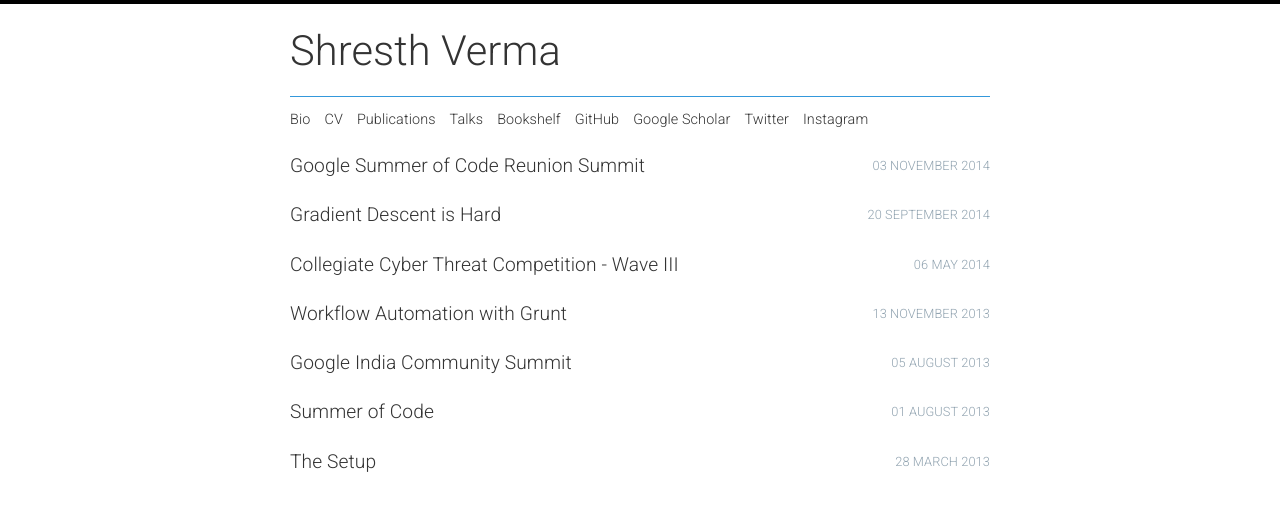
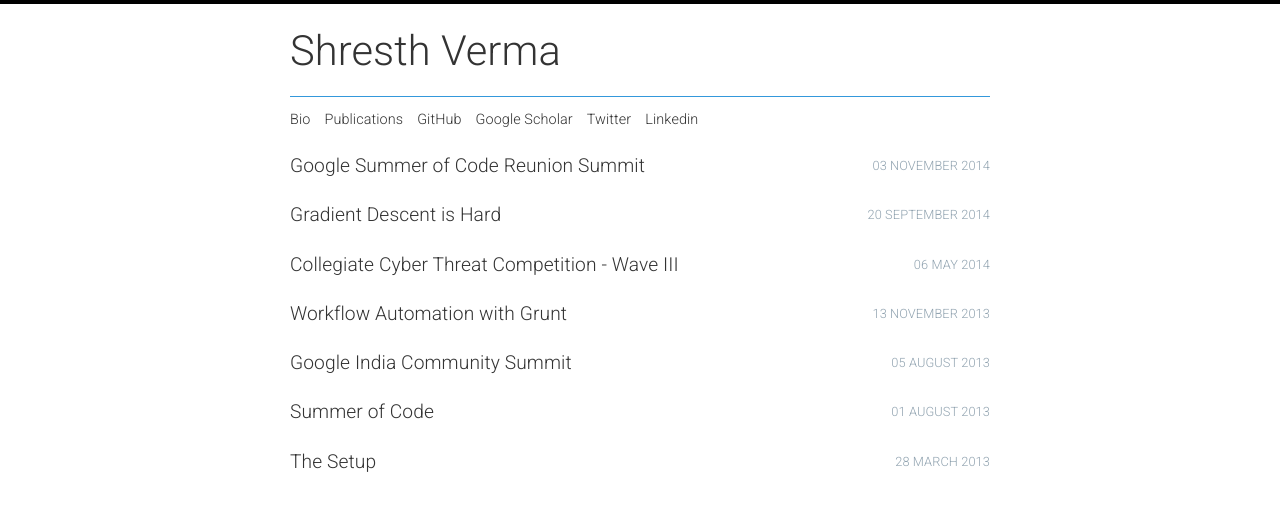
Before and after one commit to navoditas/navoditas.github.io, a Jekyll site: the page built from _pages/old.md, in a window 1280 px wide. Shown: the top 511 px of the page. Built offline with Jekyll 4.4.1, drawn with Linux system fonts in a browser that asks for light colours.

Commit message:
Update default.html

```diff
--- a/_layouts/default.html
+++ b/_layouts/default.html
@@ -112,18 +112,19 @@
                     <div class="col-xs-12">
                         <ul class="nav-bar">
                             <li><a href="/#/bio">Bio</a></li>
-                            <li><a target="_blank" href="https://drive.google.com/file/d/1nObeNzl-sTy8I5QN1Jv8wscebKLv-6RY/view?usp=sharing">CV</a></li>
+<!--                             <li><a target="_blank" href="https://drive.google.com/file/d/1nObeNzl-sTy8I5QN1Jv8wscebKLv-6RY/view?usp=sharing">CV</a></li> -->
                             <!-- <li><a href="/archive">Blog</a></li> -->
                             <li><a href="/#/publications">Publications</a></li>
-                            <li class="hide-link-on-small-screens"><a href="/#/talks">Talks</a></li>
-                            <li class="hide-link-on-small-screens"><a href="/bookshelf">Bookshelf</a></li>
+<!--                             <li class="hide-link-on-small-screens"><a href="/#/talks">Talks</a></li> -->
+<!--                             <li class="hide-link-on-small-screens"><a href="/bookshelf">Bookshelf</a></li> -->
                             <!-- <li class="hide-link-on-small-screens"><a href="/#/projects">Side projects</a></li> -->
                             <li><a target="_blank" href="//github.com/vermashresth">GitHub</a></li>
                             <li><a target="_blank" href="https://scholar.google.com/citations?user=XZQSq2sAAAAJ&hl=en">Google Scholar</a></li>
                             <li><a target="_blank" href="//twitter.com/shresth_verma">Twitter</a></li>
+                            <li><a target="_blank" href="//www.linkedin.com/in/vermashresth">Linkedin</a></li>
                             <!-- <li><a target="_blank" href="//x.abhishekdas.com">Tumblr</a></li> -->
                             <!-- <li class="hide-link-on-small-screens"><a target="_blank" href="//mastodon.social/web/accounts/1011404">Mastodon</a></li> -->
-                            <li class="hide-link-on-small-screens"><a target="_blank" href="//instagram.com/abhshkdz">Instagram</a></li>
+<!--                             <li class="hide-link-on-small-screens"><a target="_blank" href="//instagram.com/abhshkdz">Instagram</a></li> -->
                         </ul>
                     </div>
                 </div>
```
